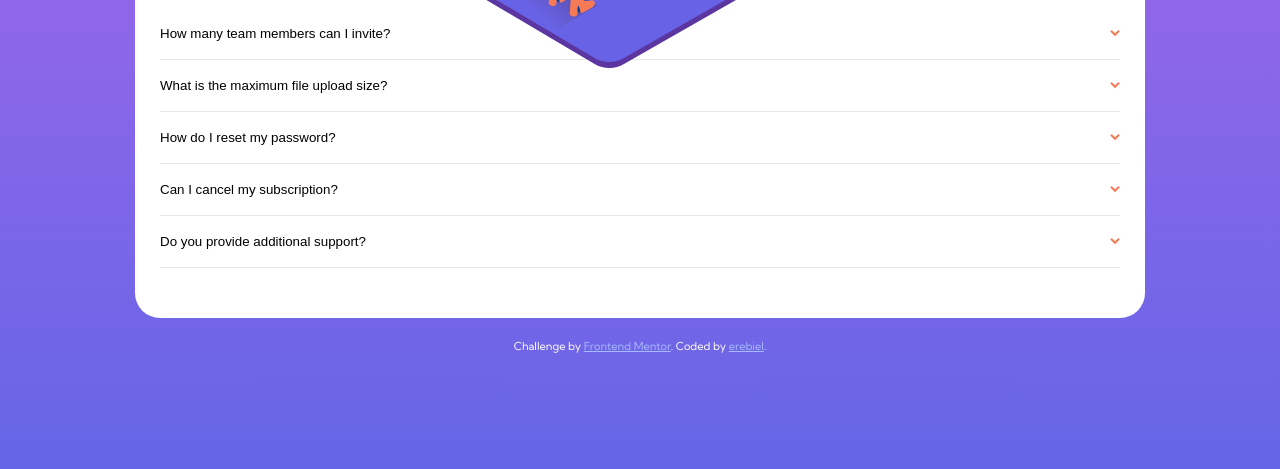
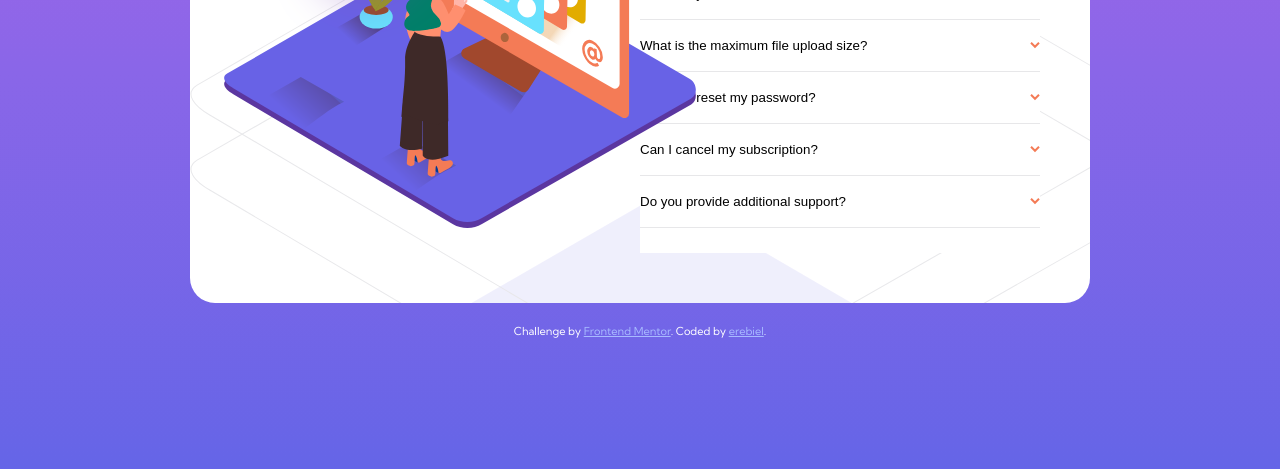
Before and after one commit to erebiel/faq-accordion-card, a plain HTML site: page dist/index.html in a window 1280 px wide. Shown: the part 331-800 px from the top of the page. Drawn offline with Linux system fonts and the light colour scheme.

Commit message:
Start desktop styles

```diff
--- a/dist/index.html
+++ b/dist/index.html
@@ -16,21 +16,23 @@
 </head>
 
 <body>
+    <div class="content">
         <div class="img-container">
             <img class="img-mobile" src="images/illustration-woman-online-mobile.svg" alt="Illustration woman online">
             <img class="img-desktop" src="images/illustration-woman-online-desktop.svg" alt="Illustration woman online">
         </div>
+        <div class="card">
+            <div class="img-container">
+                <img class="img-desktop" src="images/illustration-box-desktop.svg" alt="Illustration woman online">
 
-    <div class="card">
+            </div>
+            <section>
                 <h1>FAQ</h1>
-
-        <section>
                 <button class="faq_btn">How many team members can I invite? <img src="images/icon-arrow-down.svg"
                         alt="Arrow" class="faq_arrow"></button>
                 <div class="faq_content">
-                <p>You can invite up to 2 additional users on the Free plan. There is no limit on team members for the
-                    Premium
-                    plan.</p>
+                    <p>You can invite up to 2 additional users on the Free plan. There is no limit on team members for
+                        the Premium plan.</p>
                 </div>
 
                 <button class="faq_btn">What is the maximum file upload size? <img src="images/icon-arrow-down.svg"
@@ -42,9 +44,8 @@
                 <button class="faq_btn">How do I reset my password? <img src="images/icon-arrow-down.svg" alt="Arrow"
                         class="faq_arrow"></button>
                 <div class="faq_content">
-                <p>Click “Forgot password” from the login page or “Change password” from your profile page. A reset link
-                    will
-                    be emailed to you.</p>
+                    <p>Click “Forgot password” from the login page or “Change password” from your profile page. A reset
+                        link will be emailed to you.</p>
                 </div>
 
                 <button class="faq_btn">Can I cancel my subscription? <img src="images/icon-arrow-down.svg" alt="Arrow"
@@ -53,14 +54,14 @@
                     <p>Yes! Send us a message and we’ll process your request no questions asked.</p>
                 </div>
 
-            <button class="faq_btn">Do you provide additional support? <img src="images/icon-arrow-down.svg" alt="Arrow"
-                    class="faq_arrow"></button>
+                <button class="faq_btn">Do you provide additional support? <img src="images/icon-arrow-down.svg"
+                        alt="Arrow" class="faq_arrow"></button>
                 <div class="faq_content">
                     <p>Chat and email support is available 24/7. Phone lines are open during normal business hours.</p>
                 </div>
             </section>
         </div>
-
+    </div>
 
     <div class="attribution">
         Challenge by <a href="https://www.frontendmentor.io?ref=challenge" target="_blank">Frontend Mentor</a>.
--- a/scss/app.scss
+++ b/scss/app.scss
@@ -10,6 +10,9 @@ body {
     color: $text-color;
     line-height: 1.5;
     margin: auto;
+}
+
+.content {
     display: flex;
     align-items: center;
     flex-direction: column;
@@ -17,6 +20,7 @@ body {
 
 section {
   padding-bottom: 25px;
+  background: white;
 }
 
 .faq_btn {
@@ -31,6 +35,10 @@ section {
   background: white;
 }
 
+.faq_btn:hover{
+    color: $primary-color2;
+}
+
 .faq_arrow {
   float: right;
   padding-top: 4px;
@@ -38,7 +46,6 @@ section {
 
 .active {
   font-weight: 700;
-  background: white;
   border-bottom: none;
   padding: 18px 0 0 0;
 
@@ -59,6 +66,7 @@ section {
 .card {
     text-align: center;
     width: 75%;
+    max-width: 800px;;
     border-radius: 25px;
     background: url('../images/bg-pattern-mobile.svg'), white;
     background-position: top;
@@ -72,7 +80,7 @@ section {
     z-index: 1;
     position: absolute;
     top: 40px;
-    margin-left: -6%;
+    margin-left: -30px;
 }
 
 .img-desktop {
@@ -100,6 +108,31 @@ h1 {
 
 @media (min-width: 1024px) {
 
+    .content{
+        align-items: center;
+
+    }
+
+    .img-container {
+        margin-left: -15%;
+        top: 200px;
+        overflow: hidden;
+        width:50%;
+
+    }
+
+    .card {
+        background: url('../images/bg-pattern-desktop.svg'), white;
+
+        padding: 50px;
+    }
+
+    section{
+        text-align: left;
+        width: 50%;
+        margin-left: 50%;
+    }
+
     .img-mobile {
         display: none;
     }
@@ -108,4 +141,5 @@ h1 {
         display:inline;
     }
 
+
 }
```
Also changed, not shown: dist/css/app.css, 2 other files. Lines whose indentation alone changed are shown as unchanged.
